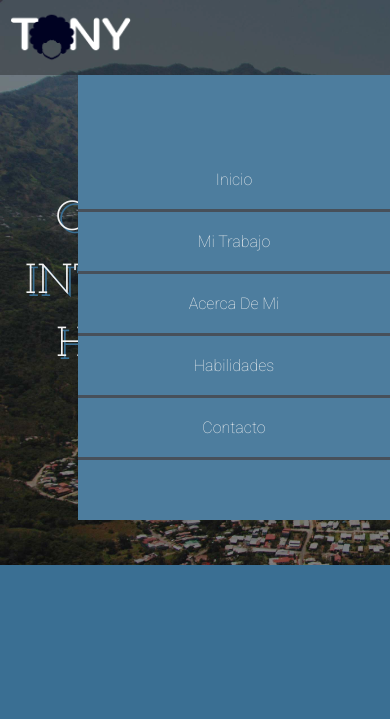
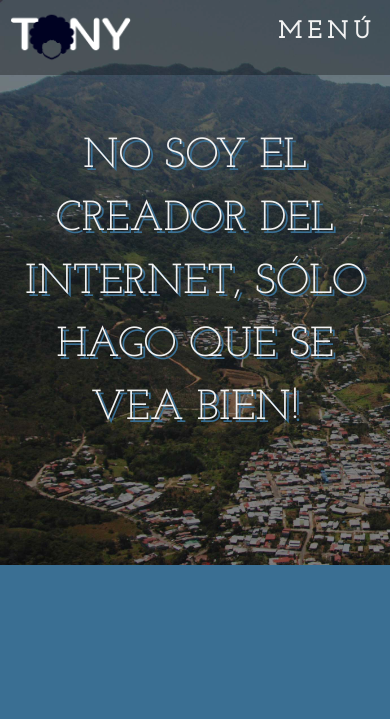
Before and after one commit to tonyrombo/tonyrombo.github.io, a PHP site: page / in a window 390 px wide. Shown: the top 719 px of the page. Run offline with PHP 8.4, Linux system fonts and the light colour scheme.

Commit message:
menu movil

```diff
--- a/cs/styles.css
+++ b/cs/styles.css
@@ -43,42 +58,87 @@ a {
   -moz-position: fixed;
   -webkit-position: fixed;
   position: fixed;
-  width: 100%; }
+  width: 100%;
+}
 
+/* line 13, ../scss/partials/modules/_navigation.scss */
 .logo {
   display: inline-block;
   float: left;
   height: 50px;
   margin: 12px 2% 0;
-  width: 125px; }
+  width: 125px;
+}
+/* line 20, ../scss/partials/modules/_navigation.scss */
 .logo img {
   height: 100%;
-    width: 100%; }
+  width: 100%;
+}
 
+/* line 26, ../scss/partials/modules/_navigation.scss */
 .navbar {
   float: left;
   margin: 25px 1%;
-  width: 600px; }
+  width: 600px;
+}
 @media screen and (max-width: 1000px) {
+  /* line 26, ../scss/partials/modules/_navigation.scss */
   .navbar {
-      background-color: #4d7d9e;
+    background-color: rgba(29, 56, 74, 0.95);
     box-sizing: border-box;
     float: right;
     margin: 0;
     padding: 75px 0px 0 0;
-      width: 80%;
-      height: 445px;
+    width: 0;
+    height: 436px;
     position: absolute;
     top: 75px;
-      right: 0px; } }
+    transition: width .5s linear;
+    right: 0px;
+  }
+}
 
+/* line 46, ../scss/partials/modules/_navigation.scss */
+.show-menu-check {
+  display: none;
+}
+/* line 49, ../scss/partials/modules/_navigation.scss */
+.show-menu-check:checked + .navbar {
+  width: 80%;
+}
+
+/* line 54, ../scss/partials/modules/_navigation.scss */
+.show-menu-icon {
+  display: none;
+}
+@media screen and (max-width: 1000px) {
+  /* line 54, ../scss/partials/modules/_navigation.scss */
+  .show-menu-icon {
+    color: #f2f2f2;
+    display: inline-block;
+    float: right;
+    font-family: "Josefin Slab";
+    font-size: 24px;
+    font-weight: bold;
+    letter-spacing: 6px;
+    height: 40px;
+    margin: 15px 2%;
+    padding: 5px;
+    text-align: center;
+    width: 100px;
+  }
+}
+
+/* line 73, ../scss/partials/modules/_navigation.scss */
 .navbar-item {
   float: left;
   list-style: none;
   margin: 0 10px;
   padding-bottom: 5px;
   text-align: center;
-  width: 100px; }
+  width: 100px;
+}
+/* line 81, ../scss/partials/modules/_navigation.scss */
 .navbar-item a {
   border: none;
   color: #f2f2f2;
@@ -87,23 +147,37 @@ a {
   font-family: "Roboto";
   font-weight: lighter;
   text-decoration: none;
-    text-transform: capitalize; }
+  text-transform: capitalize;
+}
+@media screen and (max-width: 1000px) {
+  /* line 81, ../scss/partials/modules/_navigation.scss */
+  .navbar-item a {
+    font-size: 24px;
+    font-size: 2.4rem;
+  }
+}
+/* line 95, ../scss/partials/modules/_navigation.scss */
 .navbar-item:hover {
   border-bottom: 2px solid #f2f2f2;
   -webkit-transition: all 1s ease-in-out;
   -moz-transition: all 1s ease-in-out;
   -ms-transition: all 1s ease-in-out;
   -o-transition: all 1s ease-in-out;
-    transition: all 1s ease-in-out; }
+  transition: all 1s ease-in-out;
+}
 @media screen and (max-width: 1000px) {
+  /* line 73, ../scss/partials/modules/_navigation.scss */
   .navbar-item {
     float: none;
     margin: 0;
     box-sizing: border-box;
     padding: 20px 0px;
     border-bottom: 3px solid #47505A;
-      width: 100%; } }
+    width: 100%;
+  }
+}
 
+/* line 1, ../scss/partials/modules/_header.scss */
 .header {
   align-items: center;
   background-image: url(../img/frailes.jpg);
--- a/index.html
+++ b/index.html
@@ -10,6 +10,8 @@
 	<div class="wrapper">
 		<nav class="nav">
 			<a href="#" class="logo"><img src="img/myLogo.png" alt="Logo"></a>
+			<label for="show-menu" class="show-menu-icon">MENÚ</label>
+			<input type="checkbox" class="show-menu-check" id="show-menu">
 			<ul class="navbar">
 				<li class="navbar-item"><a href="#">inicio</a></li>
 				<li class="navbar-item"><a href="#myWork">mi trabajo</a></li>
--- a/scss/partials/modules/_navigation.scss
+++ b/scss/partials/modules/_navigation.scss
@@ -29,17 +29,45 @@
     width: 600px;
 
     @media screen and (max-width: 1000px){
-		background-color: #4d7d9e;
+		background-color: rgba(29, 56, 74, .95);
 		box-sizing: border-box;
 		float: right;
 		margin: 0;
 		padding: 75px 0px 0 0;
-		width: 80%;
-		height: 445px;
+		width: 0;
+		height: 436px;
 		position: absolute;
 		top: 75px;
+		transition: width .5s linear;
 		right: 0px;
     }
+}
+
+.show-menu-check{
+	display: none;
+
+	&:checked + .navbar{
+		width: 80%;
+	}
+}
+
+.show-menu-icon{
+	display: none;
+
+	@media screen and (max-width: 1000px){
+		color: #f2f2f2;
+		display: inline-block;
+		float: right;
+		font-family: "Josefin Slab";
+		font-size: 24px;
+		font-weight: bold;
+		letter-spacing: 6px;
+		height: 40px;
+		margin: 15px 2%;
+		padding: 5px;
+		text-align: center;
+	    width: 100px;
+	}
 }
 
 .navbar-item{
@@ -58,6 +86,10 @@
 		font-weight: lighter;
 		text-decoration: none;
 		text-transform: capitalize;
+
+		@media screen and (max-width: 1000px){
+			@include font-size(24);
+		}
 	}
 
 	&:hover{
```
Also changed, not shown: other parts of cs/styles.css (+189 -61 lines). Lines whose indentation alone changed are shown as unchanged.
